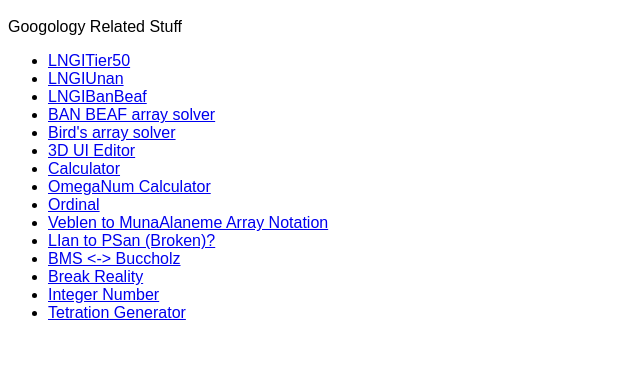
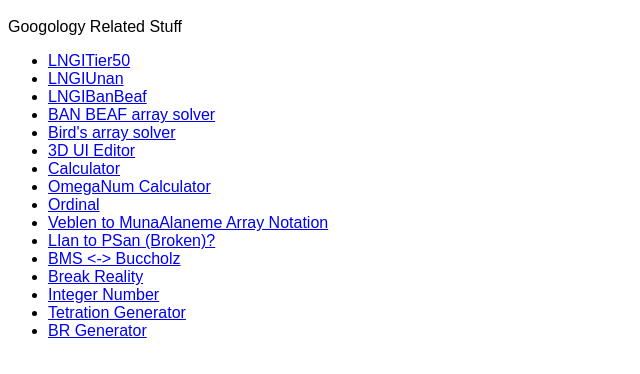
Before and after one commit to MakiNishi3/test, a plain HTML site: page index.html in a window 1280 px wide. Shown: the part 48-422 px from the top of the page, without its empty margins (0-640 px from the left). Drawn offline with Linux system fonts and the light colour scheme.

Commit message:
Update index.html

```diff
--- a/index.html
+++ b/index.html
@@ -23,4 +23,5 @@
 <li><a href="https://makinishi3.github.io/test/break_reality">Break Reality</a></li>
 <li><a href="https://makinishi3.github.io/test/integer number">Integer Number</a></li>
 <li><a href="https://makinishi3.github.io/test/tetration">Tetration Generator</a></li>
+<li><a href="https://makinishi3.github.io/test/breakreality">BR Generator</a></li>
 </ul>
```
